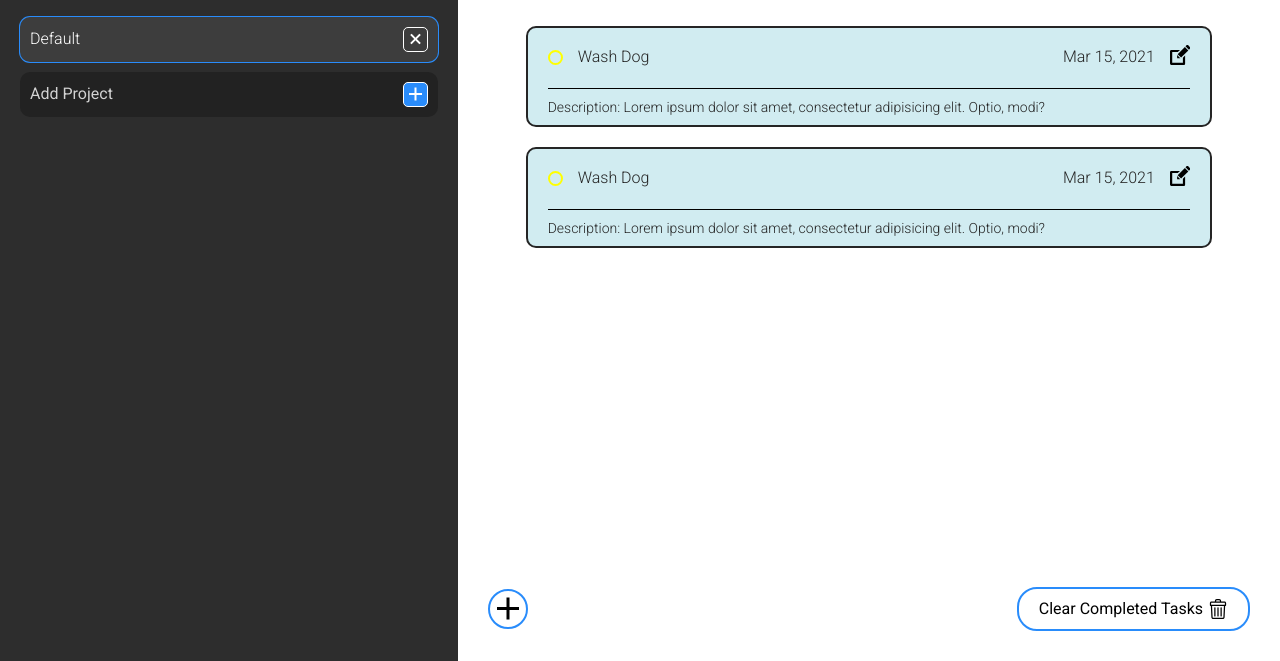
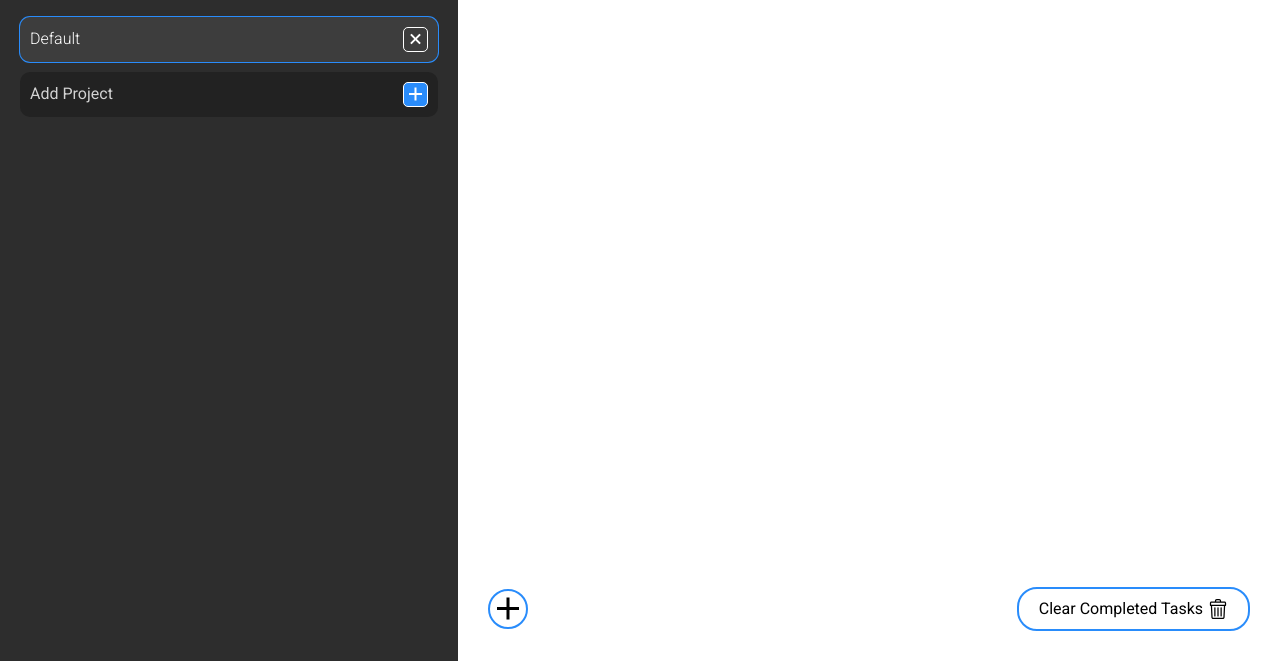
Before and after one commit to charliebarger/To-Do-List, a plain HTML site: page index.html in a window 1280 px wide. Shown: the part 140-801 px from the top of the page. Drawn offline with nearby package versions, Linux system fonts and the light colour scheme.

Commit message:
added event listners to appendable tasks

```diff
--- a/index.html
+++ b/index.html
@@ -49,62 +49,6 @@
                 <span id = "tasks-left" class="right-span">0 tasks remaining</span>
             </section>
             <section id="task-wrapper" class="task-wrapper">
-                <div class="task">
-                    <div class="task-item">
-                        <div class="checkbox"></div>
-                        <span>Wash Dog</span>
-                        <span>Mar 15, 2021</span>
-                        <div class="edit-icon-wrapper">
-                            <svg class="edit-svg" enable-background="new 0 0 45 45" height="45px" id="Layer_1" version="1.1" viewBox="0 0 45 45"
-                                xml:space="preserve" xmlns="http://www.w3.org/2000/svg" xmlns:xlink="http://www.w3.org/1999/xlink">
-                                <g>
-                                    <rect height="23" transform="matrix(-0.7071 -0.7072 0.7072 -0.7071 38.2666 48.6029)" width="11"
-                                        x="23.7" y="4.875" />
-                                    <path
-                                        d="M44.087,3.686l-2.494-2.494c-1.377-1.377-3.61-1.377-4.987,0L34.856,2.94l7.778,7.778l1.749-1.749   C45.761,7.593,45.465,5.063,44.087,3.686z"
-                                        />
-                                    <polygon points="16,22.229 16,30 23.246,30  " />
-                                    <path
-                                        d="M29,40H5V16h12.555l5-5H3.5C1.843,11,0,11.843,0,13.5v28C0,43.156,1.843,45,3.5,45h28   c1.656,0,2.5-1.844,2.5-3.5V23.596l-5,5V40z"
-                                        />
-                                </g>
-                            </svg>
-                        </div>
-                    </div>
-                    <div class="description">
-                        <p>Description: Lorem ipsum dolor sit amet, consectetur adipisicing elit. Optio, modi?</p>
-                    </div>
-
-                </div>
-                <div class="task">
-                    <div class="task-item">
-                        <div class="checkbox"></div>
-                        <span>Wash Dog</span>
-                        <span>Mar 15, 2021</span>
-                        <div class="edit-icon-wrapper">
-                            <svg class="edit-svg" enable-background="new 0 0 45 45" height="45px" id="Layer_1" version="1.1"
-                                viewBox="0 0 45 45" xml:space="preserve" xmlns="http://www.w3.org/2000/svg"
-                                xmlns:xlink="http://www.w3.org/1999/xlink">
-                                <g>
-                                    <rect height="23" transform="matrix(-0.7071 -0.7072 0.7072 -0.7071 38.2666 48.6029)" width="11"
-                                        x="23.7" y="4.875" />
-                                    <path
-                                        d="M44.087,3.686l-2.494-2.494c-1.377-1.377-3.61-1.377-4.987,0L34.856,2.94l7.778,7.778l1.749-1.749   C45.761,7.593,45.465,5.063,44.087,3.686z" />
-                                    <polygon points="16,22.229 16,30 23.246,30  " />
-                                    <path
-                                        d="M29,40H5V16h12.555l5-5H3.5C1.843,11,0,11.843,0,13.5v28C0,43.156,1.843,45,3.5,45h28   c1.656,0,2.5-1.844,2.5-3.5V23.596l-5,5V40z" />
-                                </g>
-                            </svg>
-                        </div>
-                    </div>
-                    <div class="description">
-                        <p>Description: Lorem ipsum dolor sit amet, consectetur adipisicing elit. Optio, modi?</p>
-                    </div>
-
-                </div>
-                <!-- <div class="task-holder-img-wrapper">
-                    <img src="./img/20944361.jpg" alt="">
-                </div> -->
             </section>
             <div>
             </div>
--- a/styles/styles.css
+++ b/styles/styles.css
@@ -492,6 +492,7 @@ svg {
   display: flex;
   align-items: center;
   padding: 10px 20px;
+  cursor: pointer;
 }
 
 .task {
@@ -523,10 +524,6 @@ svg {
   margin-bottom: 10px;
 }
 
-.description:hover {
-  display: block;
-}
-
 .edit-icon-wrapper {
   fill: black;
   height: 50%;
@@ -538,13 +535,13 @@ svg {
 .checkbox {
   height: 15px;
   width: 15px;
-  border: yellow solid 2px;
+
   border-radius: 100px;
   margin-right: 15px;
 }
 
 .checkbox-clicked {
-  border: var(--light-blue) solid 2px;
+  border: white solid 2px !important;
   background: var(--blue);
   box-shadow: 0 0 0 2px var(--blue);
 }
@@ -557,6 +554,10 @@ svg {
 .edit-svg:hover {
   fill: var(--blue);
   cursor: pointer;
+}
+
+.hide-it {
+  display: none;
 }
 
 @media (min-width: 650px) {
```
